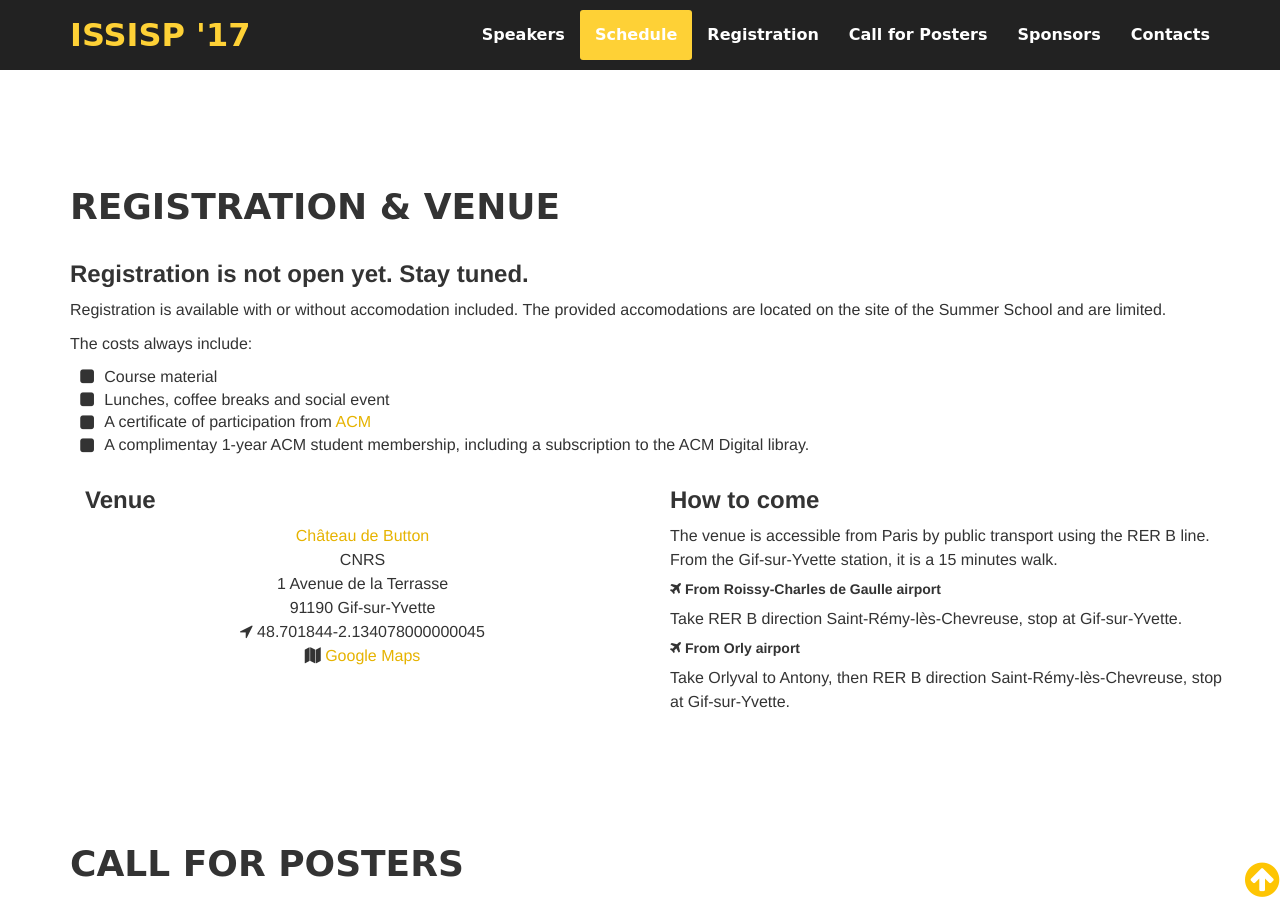
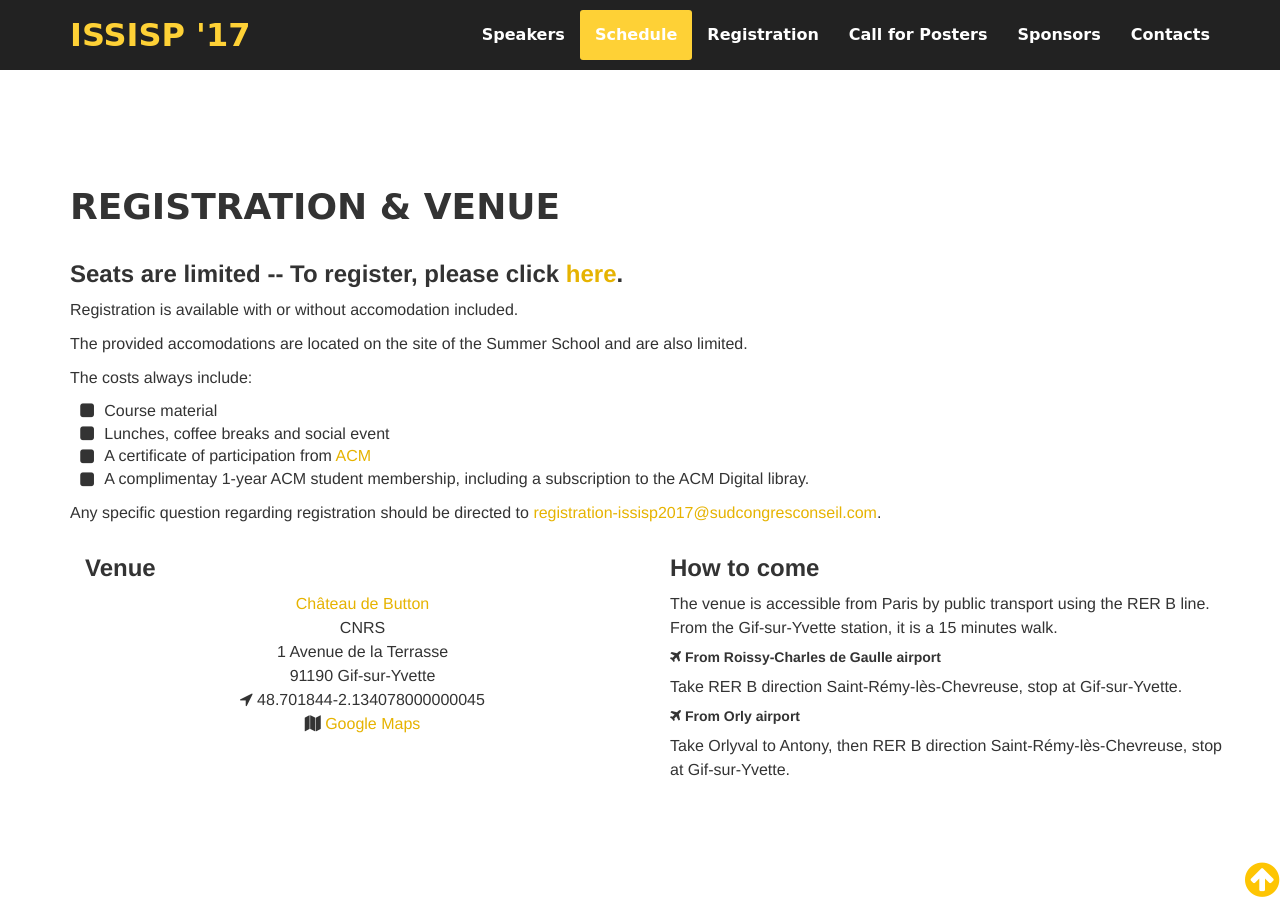
Before and after one commit to issisp2017/issisp2017.github.io, a Jekyll site: the page built from index.md, in a window 1280 px wide and 900 px high, scrolled down 3345 px. Built offline with Jekyll 4.4.1, drawn with Linux system fonts in a browser that asks for light colours; nearby versions of some CDN libraries.

Commit message:
open registration.

```diff
--- a/_includes/registration.html
+++ b/_includes/registration.html
@@ -2,14 +2,18 @@
   <div class="container">
     <div class="row">
       <h1>Registration & Venue</h1>
-      <h3>Registration is not open yet. Stay tuned.</h3>
+
+      <h3>Seats are limited -- To register, please click <a href="https://secure.key4events.com/key4register/register.aspx?e=687&c=5636">here</a>.</h3>
 
       <p>
-        Registration is available with or without accomodation included. The
-        provided accomodations are located on the site of the Summer School
-        and are limited.
+        Registration is available with or without accomodation included.
       </p>
 
+      <p>
+        The
+        provided accomodations are located on the site of the Summer School
+        and are also limited.
+      </p>
       <p>
         The costs always include:
         <ul class="fa-ul">
@@ -26,6 +30,11 @@
             subscription to the ACM Digital libray.
           </li>
         </ul>
+      </p>
+
+      <p>
+        Any specific question regarding registration should be directed to
+        <a href="mailto:#">registration-issisp2017@sudcongresconseil.com</a>.
       </p>
     </div>
 
```
